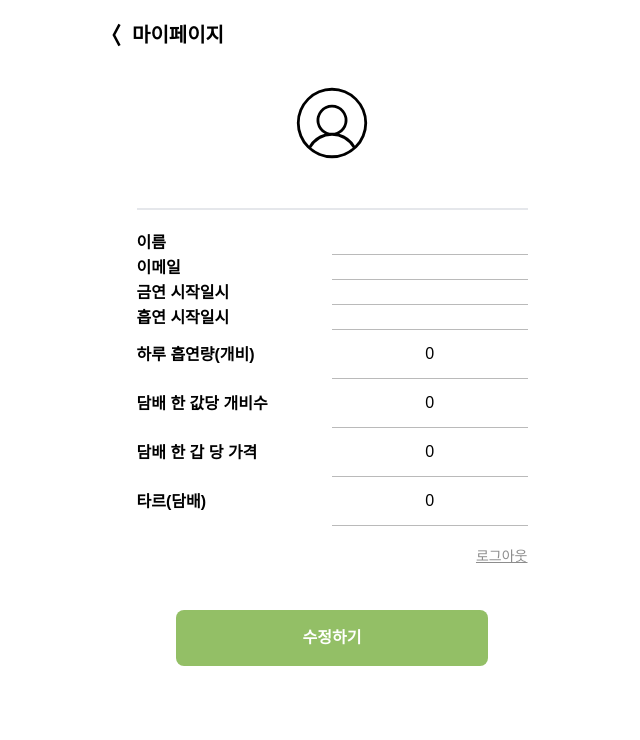
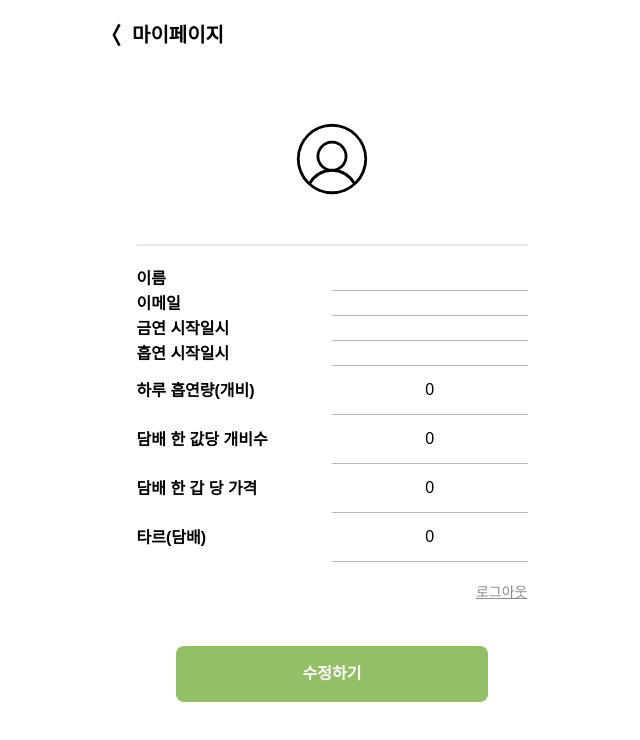
Before and after one commit to SKU-LikeLion12/hackathon_team1_front, a React (Create React App) app: page /mypage in a window 1280 px wide. Shown: the top 740 px of the page, without its empty margins (308-948 px from the left). Built offline with nearby package versions, Linux system fonts and the light colour scheme; no server answers; sample sign-in values are in the browser's storage; a web font is replaced by a local one.

Commit message:
design : mypage, editMypage

```diff
--- a/src/pages/EditMypage.jsx
+++ b/src/pages/EditMypage.jsx
@@ -243,7 +243,9 @@ export default function EditMypage() {
           <div className="font-bold text-xl">마이페이지</div>
         </div>
 
-        <div className="flex flex-col items-center mx-auto mt-4">
+        <div className="flex flex-col items-center justify-center w-full min-h-[calc(100vh-7rem)]">
+          <div className="w-[85%]">
+            <div className="flex flex-col items-center mt-4">
               {imagePreview === null ? (
                 <PiUserCircleThin size={90} />
               ) : (
@@ -266,8 +268,7 @@ export default function EditMypage() {
               />
             </div>
 
-        <div className="flex flex-col justify-center items-center mt-10">
-          <div className="w-[85%]">
+            <div className="w-full mt-10">
               <div className="w-full border-[0.5px] mb-5"></div>
 
               <div className="flex items-center">
@@ -371,6 +372,7 @@ export default function EditMypage() {
             </div>
           </div>
         </div>
+      </div>
     </>
   );
 }
--- a/src/pages/Mypage.jsx
+++ b/src/pages/Mypage.jsx
@@ -94,7 +94,9 @@ export default function Mypage() {
           <div className="font-bold text-xl">마이페이지</div>
         </div>
 
-        <div className="flex flex-col items-center mx-auto mt-7">
+        <div className="flex flex-col items-center justify-center w-full min-h-[calc(100vh-7rem)]">
+          <div className="w-[85%]">
+            <div className="flex flex-col items-center mt-7">
               {myData.image === null ? (
                 <PiUserCircleThin size={90} />
               ) : (
@@ -106,8 +108,7 @@ export default function Mypage() {
               )}
             </div>
 
-        <div className="flex flex-col justify-center items-center mt-10">
-          <div className="w-[85%]">
+            <div className="mt-10">
               <div className="w-full border-[0.5px] mb-5"></div>
 
               <div className="flex items-center">
@@ -182,6 +183,7 @@ export default function Mypage() {
             </div>
           </div>
         </div>
+      </div>
     </>
   );
 }
```
Lines whose indentation alone changed are shown as unchanged.
